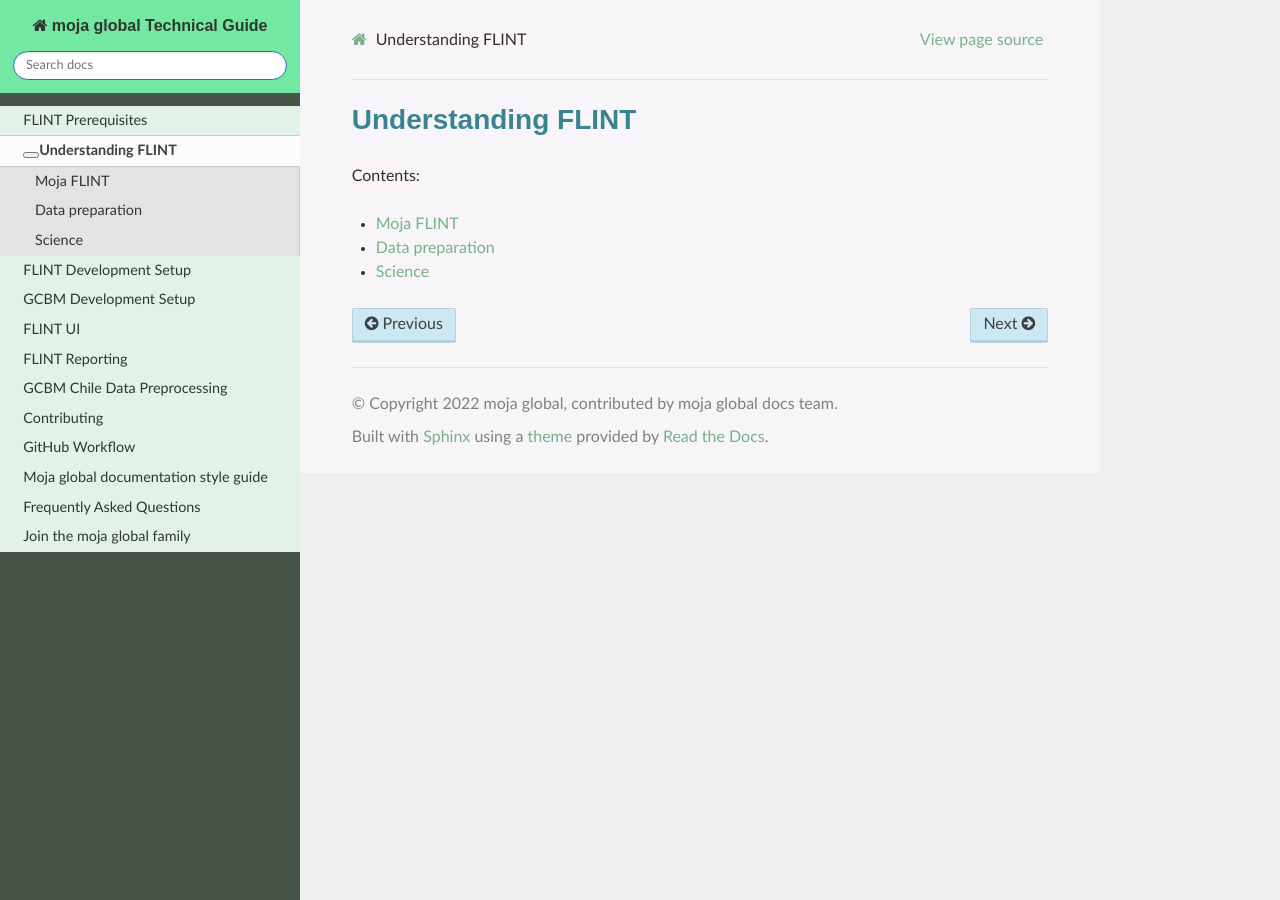
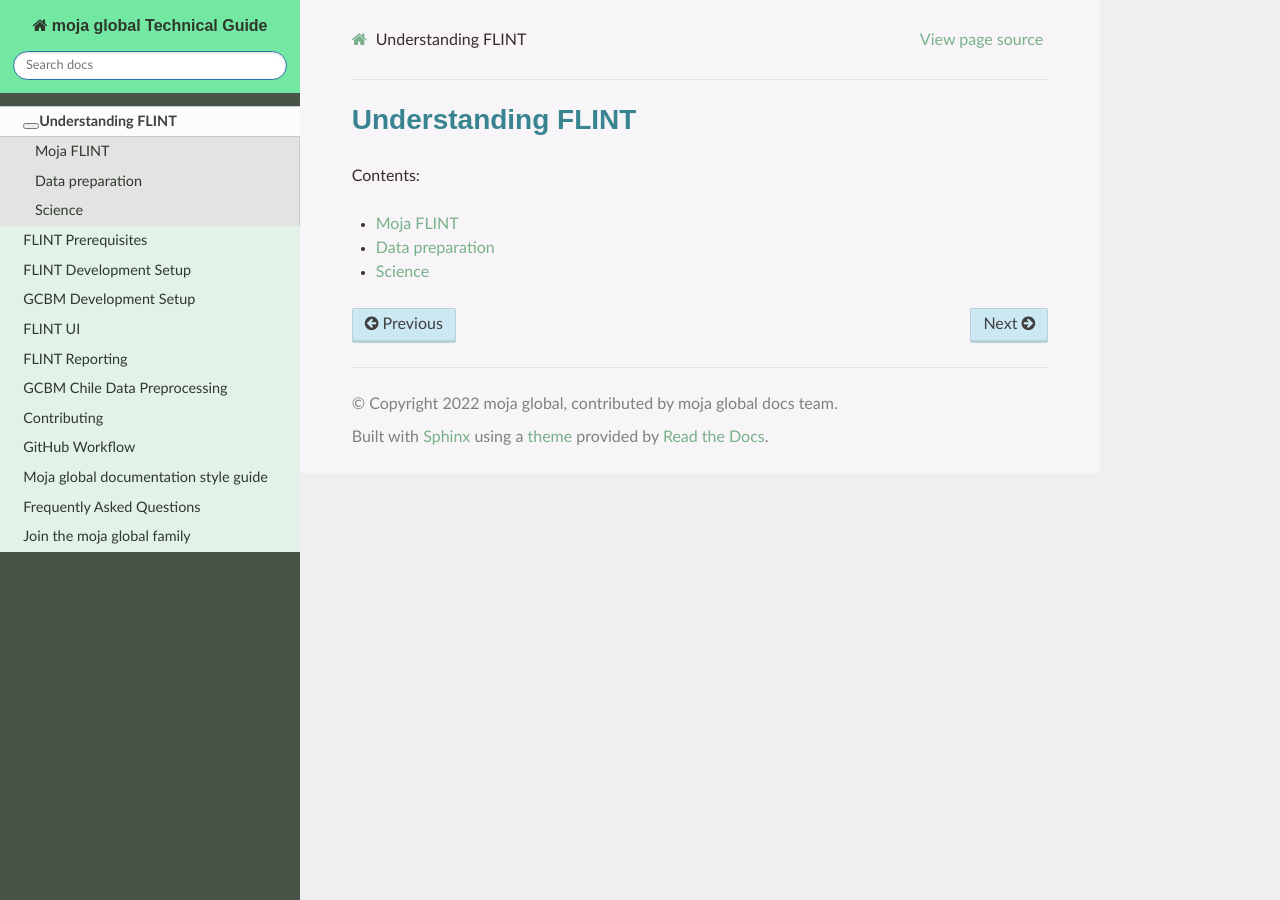
Before and after one commit to moja-global/moja_global_docs, a Sphinx documentation site: the page built from docs/Understanding-FLINT/index.rst, in a window 1280 px wide. Built offline with Sphinx 7.4.7 and the Read the Docs theme 2.0.0, drawn with Linux system fonts in a browser that asks for light colours.

Commit message:
shifted content order

```diff
--- a/docs/Understanding-FLINT/index.rst
+++ b/docs/Understanding-FLINT/index.rst
@@ -1,5 +1,7 @@
 Understanding FLINT
 ======================
+
+
 
 Contents:
 
--- a/docs/index.rst
+++ b/docs/index.rst
@@ -39,8 +39,8 @@ You can reach out to us through the following channels:
 .. toctree::
    :hidden:
 
+   Understanding-FLINT/index
    prerequisites/index
-   Understanding-FLINT/index
    DevelopmentSetup/index
    GCBMDevelopmentSetup/index
    FLINT UI <https://docs.moja.global/projects/flint-ui/en/latest/>
```
